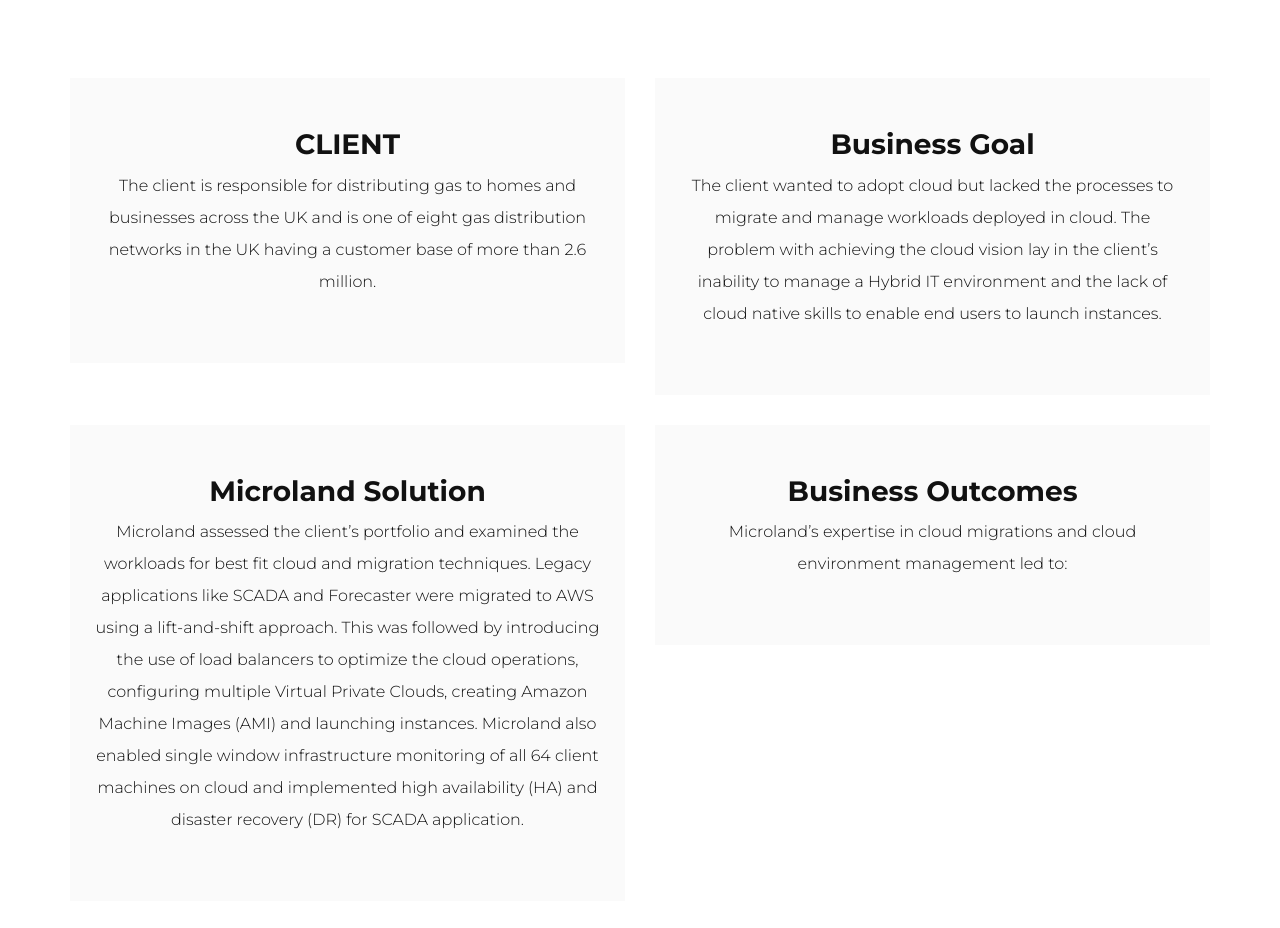
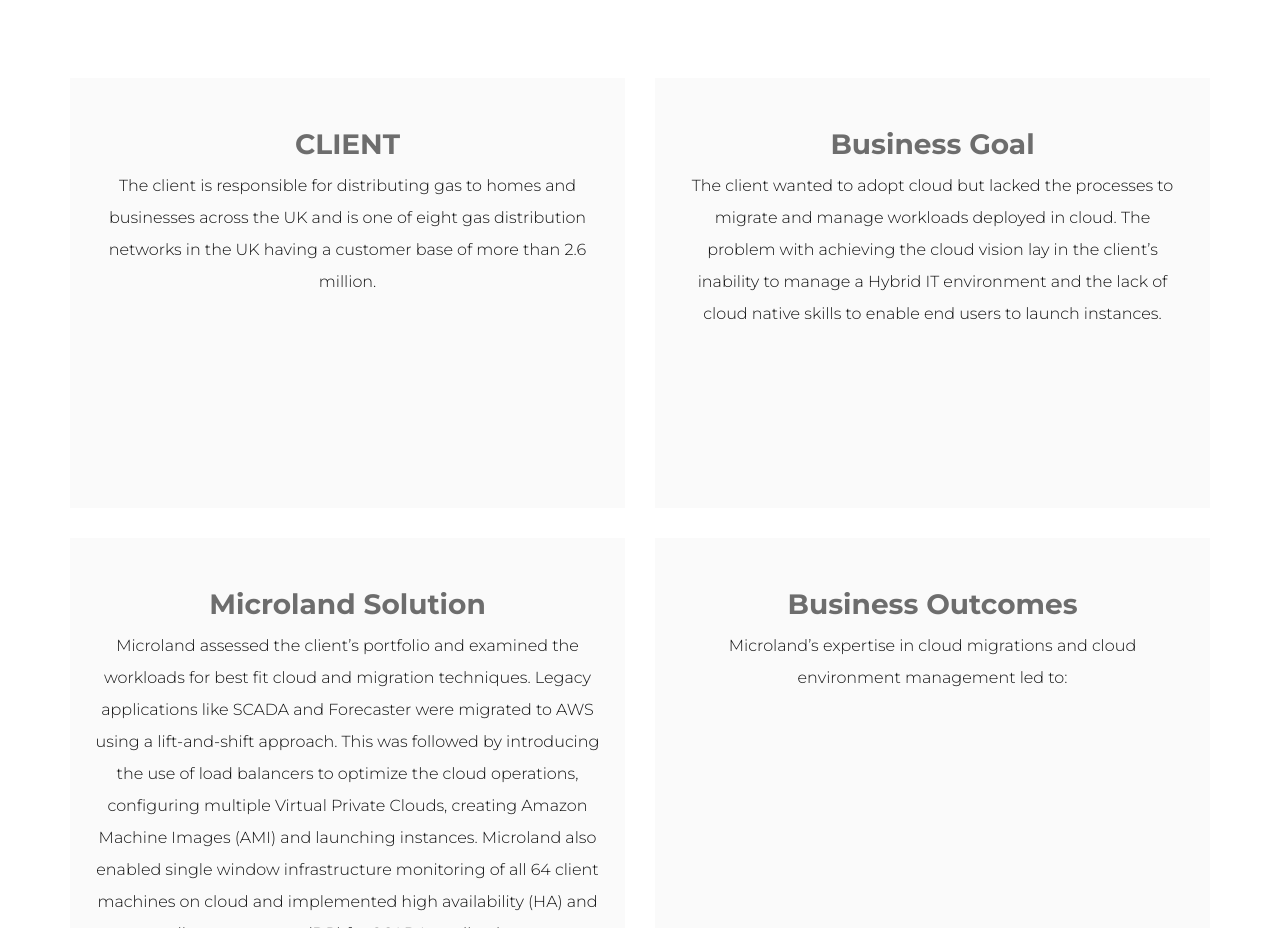
Before and after one commit to pranoy1994/ivalue, a plain HTML site: page case-study-detail.html in a window 1280 px wide. Shown: the part 1140-2068 px from the top of the page. Drawn offline with nearby package versions, Linux system fonts and the light colour scheme; files whose address does not match are found by name.

Commit message:
increase height in case study details box

```diff
--- a/case-study-detail.html
+++ b/case-study-detail.html
@@ -29,6 +29,18 @@
             padding: 12px 12px;
             list-style: none;
             margin-bottom: 43px;
+        }
+
+        .team-member-item.style-3 .team-member-details {
+            position: relative;
+            top: auto;
+            left: auto;
+            width: auto;
+            /* height: auto; */
+            background: #fafafa;
+            color: #111;
+            padding: 30px 25px 40px 25px;
+            height: 430px;
         }
     </style>
 </head>
@@ -65,8 +77,9 @@
 
                 <strong>Microland improved application availability and performance by migrating and optimizing workloads on cloud
                     for a leading energy and gas provider in the UK
-                </strong><br><br>
-                Microland’s assessment of the client’s application landscape followed a 2-step migration to cloud:
+                </strong>
+                <br>
+                <br> Microland’s assessment of the client’s application landscape followed a 2-step migration to cloud:
                 <br>Step 1: Lift-and-shift legacy applications to AWS
                 <br>Step 2: Re-platform the environment to host other applications
             </div>
@@ -128,7 +141,7 @@
                                         </h4>
                                         <span class="deg"></span>
                                     </div>
-                                    <h3>CLIENT</h3>
+                                    <h3 style="opacity: 0.6">CLIENT</h3>
                                     <div class="member-about">
                                         The client is responsible for distributing gas to homes and businesses across the UK and is one of eight gas distribution
                                         networks in the UK having a customer base of more than 2.6 million.
@@ -147,7 +160,7 @@
                                         </h4>
                                         <span class="deg"></span>
                                     </div>
-                                    <h3>Business Goal</h3>
+                                    <h3 style="opacity: 0.6">Business Goal</h3>
                                     <div class="member-about">
                                         The client wanted to adopt cloud but lacked the processes to migrate and manage workloads deployed in cloud. The problem
                                         with achieving the cloud vision lay in the client’s inability to manage a Hybrid
@@ -169,7 +182,7 @@
                                         </h4>
                                         <span class="deg"></span>
                                     </div>
-                                    <h3>Microland Solution</h3>
+                                    <h3 style="opacity: 0.6">Microland Solution</h3>
                                     <div class="member-about">
                                         Microland assessed the client’s portfolio and examined the workloads for best fit cloud and migration techniques. Legacy
                                         applications like SCADA and Forecaster were migrated to AWS using a lift-and-shift
@@ -193,7 +206,7 @@
                                         </h4>
                                         <span class="deg"></span>
                                     </div>
-                                    <h3>Business Outcomes</h3>
+                                    <h3 style="opacity: 0.6">Business Outcomes</h3>
                                     <div class="member-about">
                                         Microland’s expertise in cloud migrations and cloud environment management led to:
                                     </div>
```
